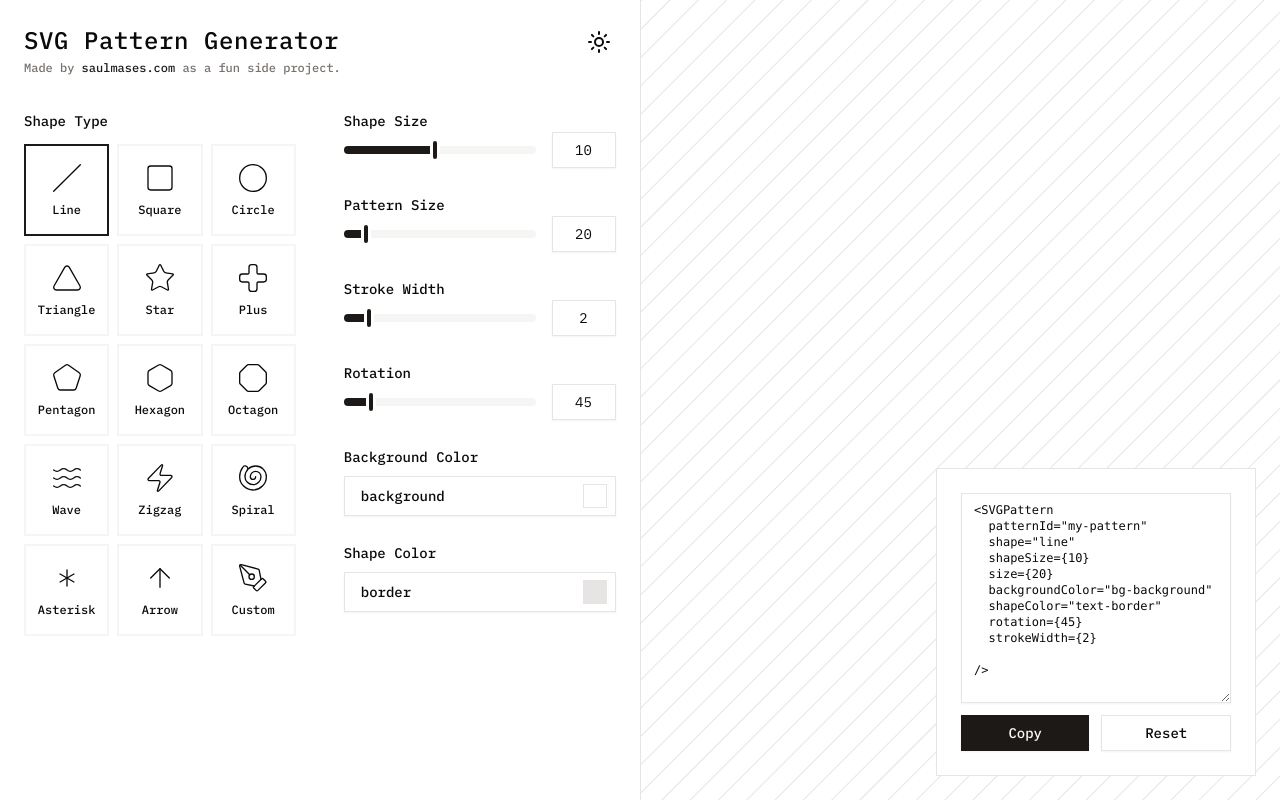
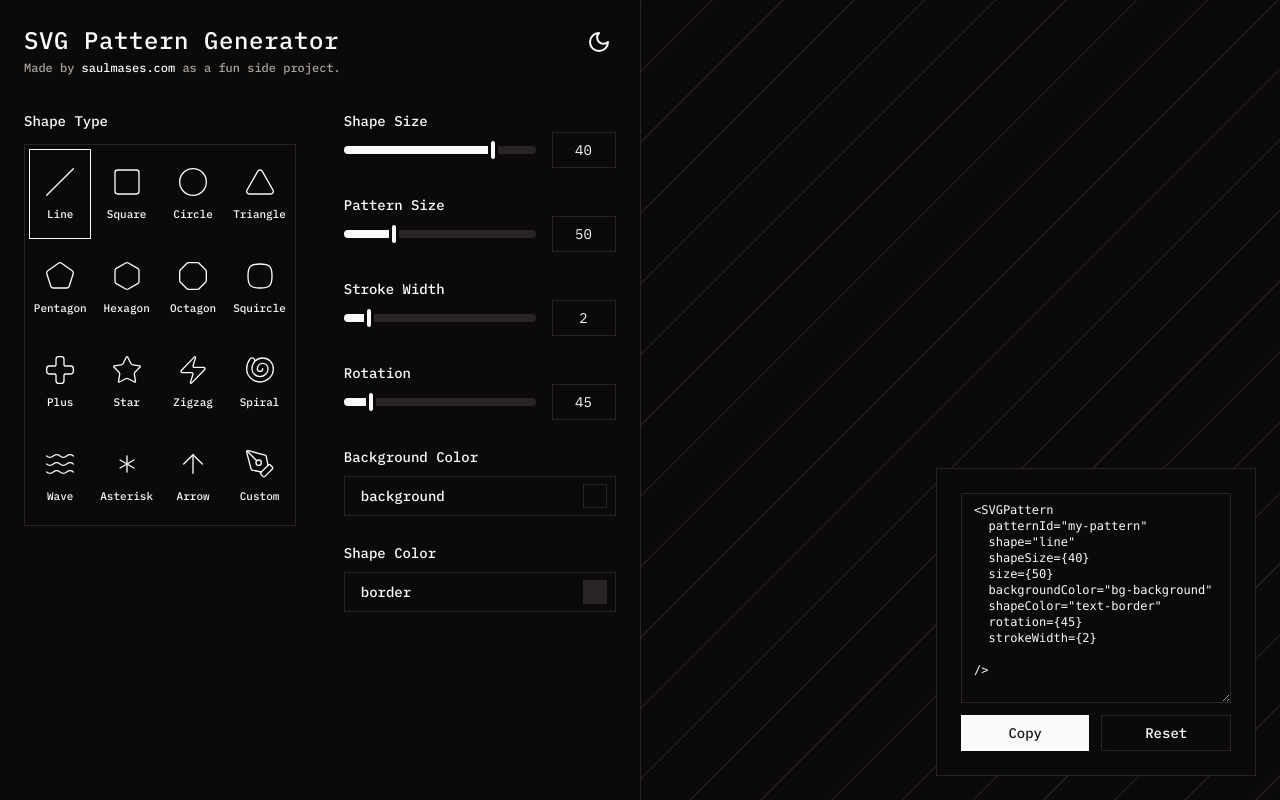
Before and after one commit to saulmases/svg-pattern-generator, a Next.js app: page / in a window 1280 px wide. Built offline with nearby package versions, Linux system fonts and the light colour scheme.

Commit message:
Added shapes and fixed styles

```diff
--- a/app/layout.tsx
+++ b/app/layout.tsx
@@ -24,7 +24,7 @@
       <body className={Font.className}>
         <ThemeProvider
           attribute="class"
-          defaultTheme="system"
+          defaultTheme="dark"
           enableSystem
           disableTransitionOnChange
         >
--- a/app/page.tsx
+++ b/app/page.tsx
@@ -8,7 +8,6 @@
 import { Button } from "@/components/ui/button";
 import { Popover, PopoverContent, PopoverTrigger } from "@/components/ui/popover";
 import { Textarea } from "@/components/ui/textarea";
-// import { toast } from "@/components/ui/use-toast";
 import { useSliderWithInput } from "@/hooks/use-slider-with-input";
 import { RadioGroup, RadioGroupItem } from "@/components/ui/radio-group";
 import {
@@ -27,6 +26,7 @@
   Slash,
   Pentagon,
   Asterisk,
+  Squircle,
 } from "lucide-react";
 import { ThemeToggle } from "@/components/theme-toggle";
 import { backgroundColors, shapeColors } from "@/lib/utils";
@@ -37,14 +37,15 @@
   { value: "square", label: "Square", Icon: Square },
   { value: "circle", label: "Circle", Icon: Circle },
   { value: "triangle", label: "Triangle", Icon: Triangle },
-  { value: "star", label: "Star", Icon: Star },
-  { value: "plus", label: "Plus", Icon: Cross },
   { value: "pentagon", label: "Pentagon", Icon: Pentagon },
   { value: "hexagon", label: "Hexagon", Icon: Hexagon },
   { value: "octagon", label: "Octagon", Icon: Octagon },
-  { value: "wave", label: "Wave", Icon: Wave },
+  { value: "squircle", label: "Squircle", Icon: Squircle },
+  { value: "plus", label: "Plus", Icon: Cross },
+  { value: "star", label: "Star", Icon: Star },
   { value: "zigzag", label: "Zigzag", Icon: Zap },
   { value: "spiral", label: "Spiral", Icon: Shell },
+  { value: "wave", label: "Wave", Icon: Wave },
   { value: "asterisk", label: "Asterisk", Icon: Asterisk },
   { value: "arrow", label: "Arrow", Icon: ArrowUp },
   { value: "custom", label: "Custom", Icon: PenTool },
@@ -66,13 +67,13 @@
   const patternSize = useSliderWithInput({
     minValue: 1,
     maxValue: 200,
-    initialValue: [20],
+    initialValue: [50],
     step: 1
   })
   const shapeSize = useSliderWithInput({
     minValue: 1,
     maxValue: patternSize.sliderValue[0],
-    initialValue: [10],
+    initialValue: [40],
     step: 1,
   })
   const rotation = useSliderWithInput({
@@ -123,11 +124,11 @@
       customPath: "M0,0 L10,10 L20,0 Z",
     });
 
-    patternSize.setSliderValue([20]);
-    patternSize.setInputValues(["20"]);
+    patternSize.setSliderValue([50]);
+    patternSize.setInputValues(["50"]);
 
-    shapeSize.setSliderValue([10]);
-    shapeSize.setInputValues(["10"]);
+    shapeSize.setSliderValue([40]);
+    shapeSize.setInputValues(["40"]);
 
     rotation.setSliderValue([45]);
     rotation.setInputValues(["45"]);
@@ -166,7 +167,7 @@
   // Styles
   const styles = {
     radio: {
-      label: "cursor-pointer flex flex-col items-center justify-between border-2 border-muted bg-popover p-4 hover:bg-accent hover:text-accent-foreground peer-data-[state=checked]:border-primary [&:has([data-state=checked])]:border-primary",
+      label: "cursor-pointer flex flex-col items-center justify-between border border-transparent bg-popover p-4 hover:bg-accent hover:text-accent-foreground peer-data-[state=checked]:border-primary [&:has([data-state=checked])]:border-primary",
     },
     slider: {
       thumb: "cursor-pointer grow [&>:last-child>span]:h-6 [&>:last-child>span]:w-2.5 [&>:last-child>span]:border-[3px] [&>:last-child>span]:border-background [&>:last-child>span]:bg-primary [&>:last-child>span]:ring-offset-0",
@@ -193,7 +194,7 @@
             <div className="space-y-3">
               <Label>Shape Type</Label>
               <RadioGroup
-                className="grid grid-cols-3 gap-2"
+                className="grid grid-cols-4 gap-1 border p-1"
                 value={patternProps.shape}
                 onValueChange={(value) => handleInputChange("shape", value)}
               >
@@ -205,7 +206,7 @@
                       className={styles.radio.label}
                     >
                       <item.Icon className="mb-2 h-8 w-8 stroke-1" />
-                      <span className="text-xs">{item.label}</span>
+                      <span className="text-[11px]">{item.label}</span>
                     </Label>
                   </div>
                 ))}
--- a/components/SVGPattern.tsx
+++ b/components/SVGPattern.tsx
@@ -15,6 +15,7 @@
   | "zigzag"
   | "spiral"
   | "arrow"
+  | "squircle"
   | "custom"
 
 interface SVGPatternProps {
@@ -230,6 +231,26 @@
             strokeLinejoin="round"
           />
         )
+      case "squircle":
+        const squircleRadius = shapeSize / 2;  // Controls the roundness of the squircle's corners
+        const squircleWidth = size;  // Controls the overall width and height of the squircle
+
+        return (
+          <path
+            d={`
+                M${squircleWidth / 2},0
+                C${squircleWidth - squircleRadius},0 ${squircleWidth},${squircleRadius} ${squircleWidth},${squircleWidth / 2}
+                C${squircleWidth},${squircleWidth - squircleRadius} ${squircleWidth - squircleRadius},${squircleWidth} ${squircleWidth / 2},${squircleWidth}
+                C${squircleRadius},${squircleWidth} 0,${squircleWidth - squircleRadius} 0,${squircleWidth / 2}
+                C0,${squircleRadius} ${squircleRadius},0 ${squircleWidth / 2},0
+              `}
+            className={`stroke-current ${shapeColor}`}
+            fill="none"
+            strokeWidth={strokeWidth}
+            strokeLinecap="round"
+            strokeLinejoin="round"
+          />
+        );
       case "custom":
         return (
           <svg viewBox={`0 0 ${size} ${size}`} width={size} height={size} preserveAspectRatio="xMidYMid meet">
```
